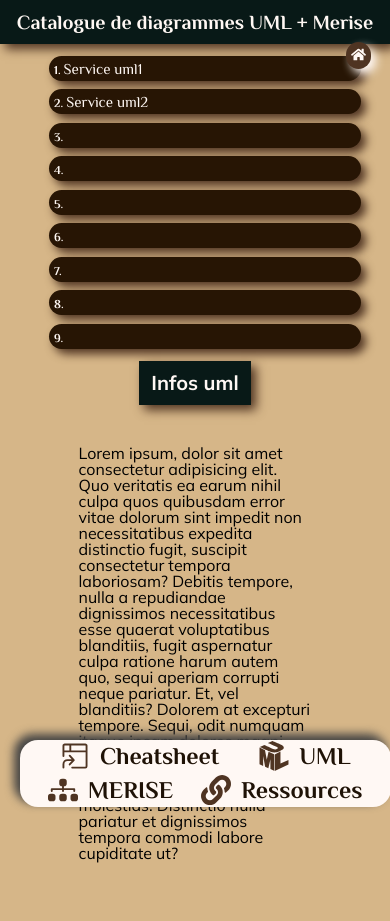
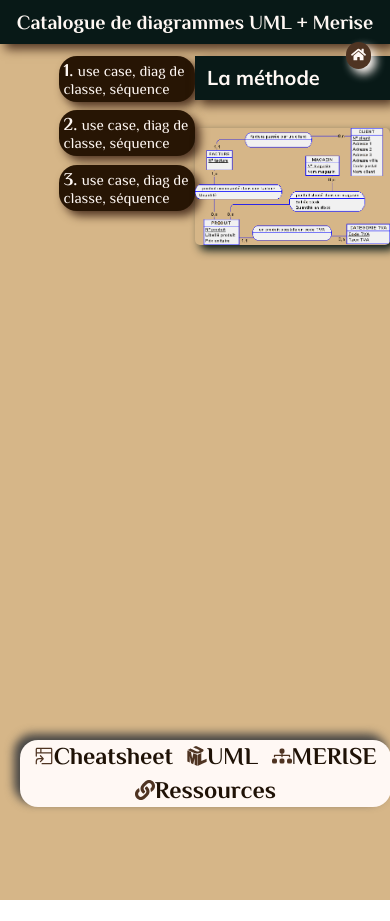
Before and after one commit to 2023-cda-alt-devops-p4/catalog-ac, a React (Vite) app: page /uml in a window 390 px wide. After the commit the page ends 900 px from the top, so only its background shows below. Built offline with nearby package versions, Linux system fonts and the light colour scheme; some icons are missing.

Commit message:
💄 style: fix margin > navbar mobile version

```diff
--- a/src/views/Home.jsx
+++ b/src/views/Home.jsx
@@ -1,5 +1,4 @@
 import styled from "styled-components";
-import { Link, Outlet } from "react-router-dom";
 import Cheatsheet from "./Cheatsheet";
 
 // imsc snippet
@@ -9,18 +8,12 @@ const Home = () => {
 		<HomePageStyled>
 			<div>
 				<h1>Titre 1 Home</h1>
-				{<Cheatsheet />}
-				Lolor sit amet consectetur adipisicing elit. Quo veritatis ea earum
+				<p>Lolor sit amet consectetur adipisicing elit. Quo veritatis ea earum
 				nihil culpa quos quibusdam error vitae dolorum sint impedit non
 				necessitatibus expedita distinctio fugit, suscipit consectetur tempora
-				laboriosam? Debitis tempore, nulla a repudiandae dignissimos
-				necessitatibus esse quaerat voluptatibus blanditiis, fugit aspernatur
-				culpa ratione harum autem quo, sequi aperiam corrupti neque pariatur.
-				Et, vel blanditiis? Dolorem at excepturi tempore. Sequi, odit numquam
-				itaque ipsam dolores magni quas tempora impedit atque fuga explicabo,
-				nam facere nesciunt quae, officiis placeat molestias. Distinctio nulla
-				pariatur et dignissimos tempora commodi labore cupiditate ut?
-			</div>
+				laboriosam?</p>
+				{<Cheatsheet />}
+				</div>
 
 			<div>
 				<h1>Titre 2 Home</h1>
@@ -35,7 +28,6 @@ const Home = () => {
 				nam facere nesciunt quae, officiis placeat molestias. Distinctio nulla
 				pariatur et dignissimos tempora commodi labore cupiditate ut?
 			</div>
-
 		</HomePageStyled>
 	);
 };
--- a/src/views/Merise.jsx
+++ b/src/views/Merise.jsx
@@ -1,4 +1,3 @@
-import React, { useState } from "react";
 import { Link, Outlet } from "react-router-dom";
 import styled from "styled-components";
 import { theme } from "../assets/css/theme";
@@ -10,15 +9,6 @@ import Image from "../components/Image";
 import mcdcomplet from "../assets/img/mcdcomplet.gif";
 
 const Merise = () => {
-	// const [imgClicked, setImgClicked] = useState(false);
-
-	// const showImage = () => {
-	// 	setImgClicked(!imgClicked);
-	// };
-
-	// const hideImage = () => {
-	// 	setImgClicked(false);
-	// };
 
 	const scrollToTop = () => {
 		window.scrollTo({ top: 0, left: 0, behavior: "smooth" });
@@ -29,7 +19,7 @@ const Merise = () => {
 			<section className="row_section">
 				<ul className="left_column">
 					<li>
-						<Link to="/merise/merise1" href="#content">
+						<Link to="/merise/merise1">
 							Concepts de bases
 						</Link>
 					</li>
@@ -89,7 +79,6 @@ const Merise = () => {
 	);
 };
 const MenuStyled = styled.div`
-
 	.row_section {
 		display: flex;
 		flex-direction: row;
--- a/src/views/Navbar.jsx
+++ b/src/views/Navbar.jsx
@@ -52,7 +52,7 @@ const NavbarStyled = styled.div`
 	box-shadow: 5px 5px 10px ${theme.colors.greySemiDark};
 
 	.icon {
-		margin-right: 10px;
+		margin: 3px 5px;
 		height: 30px;
 		width: 30px;
 		display: inline;
@@ -79,11 +79,10 @@ const NavbarStyled = styled.div`
 	@media (min-width: 1024px) {
 		max-width: 100%;
 		height: 14vh;
+
 		.icon {
-			margin: 3px 5;
 			height: 40px;
 			width: 40px;
-			display: inline;
 		}
 	}
 
@@ -97,6 +96,12 @@ const NavbarStyled = styled.div`
 		height: 8vh;
 		width: 95vw;
 		box-shadow: -5px -5px 10px 1px ${theme.colors.greySemiDark}; /* offset-x | offset-y | blur-radius | spread-radius | color */
+
+		.icon {
+			margin: 3px 0;
+			height: 20px;
+			width: 20px;
+		}
 	}
 
 	@media (max-width: 300px) {
@@ -104,7 +109,7 @@ const NavbarStyled = styled.div`
 		font-size: ${theme.fonts.XXS};
 
 		.icon {
-			margin: 2px 0;
+			margin: 2px 0px;
 			height: 10px;
 			width: 10px;
 			display: inline;
--- a/src/views/Page404.jsx
+++ b/src/views/Page404.jsx
@@ -53,11 +53,6 @@ const ErrorpageStyled = styled.div`
 
 	.smiley {
 		margin: 10px auto;
-	}
-
-	img {
-		border-radius: ${theme.borderRadius.extraRound};
-		box-shadow: 5px 5px 10px ${theme.colors.greySemiDark};
 	}
 
 	.linkHome {
--- a/src/views/Uml.jsx
+++ b/src/views/Uml.jsx
@@ -1,7 +1,11 @@
+import { Link, Outlet } from "react-router-dom";
 import styled from "styled-components";
 import { theme } from "../assets/css/theme";
 import { FaCircleArrowUp } from "react-icons/fa6";
-import { Link, Outlet } from "react-router-dom";
+
+import Image from "../components/Image";
+//import images
+import mcdcomplet from "../assets/img/mcdcomplet.gif";
 
 const Uml = () => {
 	const scrollToTop = () => {
@@ -9,84 +13,40 @@ const Uml = () => {
 	};
 
 	return (
-		<MenuUML_Styled>
+		<MenuStyled>
+			{/* use case, diag de classe, séquence */}
 			<section className="row_section">
 				<ul className="left_column">
 					<li>
-						<Link to="/uml/uml1">Service uml1</Link>{" "}
+						<Link to="/uml/uml1">use case, diag de classe, séquence</Link>
 					</li>
 					<li>
-						<Link to="/uml/uml2">Service uml2</Link>{" "}
-					</li>
-
-					<li>
-						<Link to="/uml/uml1">{/* use case, diag de classe, séquence */}</Link>
+						<Link to="/uml/uml2">use case, diag de classe, séquence</Link>
 					</li>
 					<li>
-						<Link to="/uml/uml1"></Link>
-					</li>
-					<li>
-						<Link to="/merise/merise2"></Link>
-					</li>
-					<li>
-						<Link to="/merise/merise2"></Link>
-					</li>
-					<li>
-						<Link to="/merise/merise2"></Link>
-					</li>
-					<li>
-						<Link to="/merise/merise2"></Link>
-					</li>
-					<li>
-						{" "}
-						<Link to="/merise/merise1"></Link>
+						<Link to="/merise/merise2">use case, diag de classe, séquence</Link>
 					</li>
 				</ul>
+
 				<div className="right_column">
-					<h1>Infos uml</h1>
-					<p>
-						Lorem ipsum, dolor sit amet consectetur adipisicing elit. Quo
-						veritatis ea earum nihil culpa quos quibusdam error vitae dolorum
-						sint impedit non necessitatibus expedita distinctio fugit, suscipit
-						consectetur tempora laboriosam? Debitis tempore, nulla a repudiandae
-						dignissimos necessitatibus esse quaerat voluptatibus blanditiis,
-						fugit aspernatur culpa ratione harum autem quo, sequi aperiam
-						corrupti neque pariatur. Et, vel blanditiis? Dolorem at excepturi
-						tempore. Sequi, odit numquam itaque ipsam dolores magni quas tempora
-						impedit atque fuga explicabo, nam facere nesciunt quae, officiis
-						placeat molestias. Distinctio nulla pariatur et dignissimos tempora
-						commodi labore cupiditate ut?
-					</p>
+					<h1>La méthode </h1>
+					<p></p>
+
+					<div className="container_img">
+						<Image src={mcdcomplet} alt="mcd_complet" />
 					</div>
-
+				</div>
 				<div className="iconScroll">
 					<FaCircleArrowUp onClick={scrollToTop} />
 				</div>
 			</section>
 			<div className="outlet_style">
-				<Outlet /> {/*  affiche le contenu d'une navigation imbriquée */}
+				<Outlet id="content" />{" "}
 			</div>
-		</MenuUML_Styled>
+		</MenuStyled>
 	);
 };
-const MenuUML_Styled = styled.div`
-	/* color: ${theme.colors.darkMint};
-	font-weight: ${theme.weights.regular};
-	font-size: ${theme.fonts.P0}; */
-
-	.iconScroll {
-		color: ${theme.colors.kumquat};
-		font-size: 3rem;
-		position: fixed;
-		bottom: 13vh;
-		right: 5vw;
-	}
-
-	.iconScroll:hover {
-		color: ${theme.colors.mint};
-		cursor: pointer;
-	}
-
+const MenuStyled = styled.div`
 	.row_section {
 		display: flex;
 		flex-direction: row;
@@ -104,14 +64,15 @@ const MenuUML_Styled = styled.div`
 		font-family: ${theme.fontFamily.fontTitle};
 	}
 
-	ul {
+	.row_section ul {
+		color: ${theme.colors.white_peach};
 		list-style-type: decimal;
 		list-style-position: inside;
 		margin-left: 20px;
 		gap: 1vh;
 	}
 
-	li {
+	.row_section li {
 		border-radius: ${theme.borderRadius.extraRound};
 		background-color: ${theme.colors.semiDarkOrange};
 		color: ${theme.colors.white_peach};
@@ -119,65 +80,17 @@ const MenuUML_Styled = styled.div`
 		padding: ${theme.spacing.xxs};
 	}
 
-	a {
-		font-weight: ${theme.weights.regular};
-		font-size: ${theme.fonts.P0};
-		color: ${theme.colors.white_peach};
-	}
-
-	a:hover {
-		color: ${theme.colors.amber};
-	}
-
-	.right_column {
-		padding: ${theme.spacing.sm};
-		display: flex;
-		flex-direction: column;
-		align-items: center;
-		gap: 20px;
-		width: 70vw;
-		height: auto;
-	}
-	/* .right_column p {
-		border: 2px solid red;
-		text-justify: auto;
-		display: flex;
-
-		width: 65vw;
-	} */
-
-	.outlet_style {
-		padding: ${theme.spacing.md};
-		display: flex;
-		flex-direction: column;
-		align-items: flex-start;
-		justify-content: flex-start;
-		/* width: 100vw; */
-	}
-
 	/* :–☆–:*:–☆–:*:–☆–:*:–☆–:*:–☆–:*:–☆–: */
 	/*//! -- MEDIA QUERIES --★゜・。。・゜゜・。。・゜☆゜・。。・゜゜・。。・゜★゜・。。・゜゜・。。・゜☆ */
 	/* -▼･ェ･▼･ェ･▼･ェ･▼･ェ･▼･ェ･▼･ェ･▼･ェ･▼- */
 
-	@media (max-width: 2000px) {
+	@media (min-width: 1024px) {
 	}
 
 	@media (max-width: 1023px) {
 	}
 
 	@media (max-width: 780px) {
-		.row_section {
-			display: flex;
-			flex-direction: column;
-			align-items: center;
-			/* justify-content: center; */
-		}
-		.left_column {
-			width: 80vw;
-			display: flex;
-			/* flex-direction: column;
-		justify-content: space-evenly; */
-			font-size: ${theme.fonts.XS};
 	}
 
 	@media (max-width: 300px) {
@@ -187,6 +100,5 @@ const MenuUML_Styled = styled.div`
 			right: 25vw;
 		}
 	}
-	}
 `;
 export default Uml;
--- a/src/views/merise/merise1/Merise1.jsx
+++ b/src/views/merise/merise1/Merise1.jsx
@@ -1,9 +1,7 @@
-import { Link } from "react-router-dom";
-import { useState } from "react";
 import styled from "styled-components";
 import { theme } from "../../../assets/css/theme";
 import { FaCircleArrowUp } from "react-icons/fa6";
-import { BsFillDiagram3Fill } from "react-icons/bs";
+
 
 import Image from "../../../components/Image";
 //import images
@@ -113,7 +111,6 @@ const MeriseStyled = styled.div`
 		list-style-type: decimal;
 		list-style-position: inside;
 		margin-left: 20px;
-		/* gap: 3vh; */
 	}
 
 	.outlet li {
--- a/src/views/merise/merise2/Merise2.jsx
+++ b/src/views/merise/merise2/Merise2.jsx
@@ -1,9 +1,6 @@
-import { Link } from "react-router-dom";
-import { useState } from "react";
 import styled from "styled-components";
 import { theme } from "../../../assets/css/theme";
 import { FaCircleArrowUp } from "react-icons/fa6";
-import { BsFillDiagram3Fill } from "react-icons/bs";
 
 import Image from "../../../components/Image";
 
@@ -28,19 +25,14 @@ const Merise2 = () => {
 				</div>
 				<h2>3 découpages...</h2>
 				<p>
-					Il s'agit de l'élaboration du Modèle Conceptuel des Données (MCD) qui
-					est une représentation graphique et structurée des informations
-					mémorisées par un SI. Le MCD est basé sur deux notions principales :
-					les entités et les associations, d'où sa seconde appellation : le
-					schéma Entité/Association.
+
 				</p>
-				<p>L'élaboration du MCD passe par les étapes suivantes :</p>
+				<p></p>
 				<ul>
 					<li>
-						La mise en place de règles de gestion (si celles-ci ne vous sont pas
-						données),
+
 					</li>
-					<li>L'élaboration du dictionnaire des données,</li>
+					<li></li>
 					<li>
 						La recherche des dépendances fonctionnelles entre ces données,
 						(dépendances fonctionnelles sont représentées sous la forme du GDF
--- a/src/views/uml/uml2/Uml2.jsx
+++ b/src/views/uml/uml2/Uml2.jsx
@@ -16,17 +16,7 @@ const Uml2 = () => {
 			<Link to="/">
 				<img src="https://picsum.photos/320/240" alt="diagramme1" />
 			</Link>
-			<h2>sous-titre</h2>
-			Lorem, ipsum dolor sit amet consectetur adipisicing elit. Quis perferendis
-			officia ratione debitis velit. Dolores quis eos ex consequatur
-			perspiciatis. Dolorum doloribus error deserunt alias in itaque autem
-			maxime asperiores. Quas suscipit deleniti error, tempora dicta minus ex
-			magni dolores debitis temporibus sunt veritatis fugiat amet voluptatibus
-			rem cum maxime beatae voluptatum ducimus, voluptate, non excepturi?
-			Officiis neque ad inventore!
-			<Link to="/">
-				<img src="https://picsum.photos/id/119/320/240" alt="diagramme1" />
-			</Link>
+
 		</div>
 	);
 };
```
Also changed, not shown: src/views/Ressources.jsx (+1 -7 lines). Lines whose indentation alone changed are shown as unchanged.
